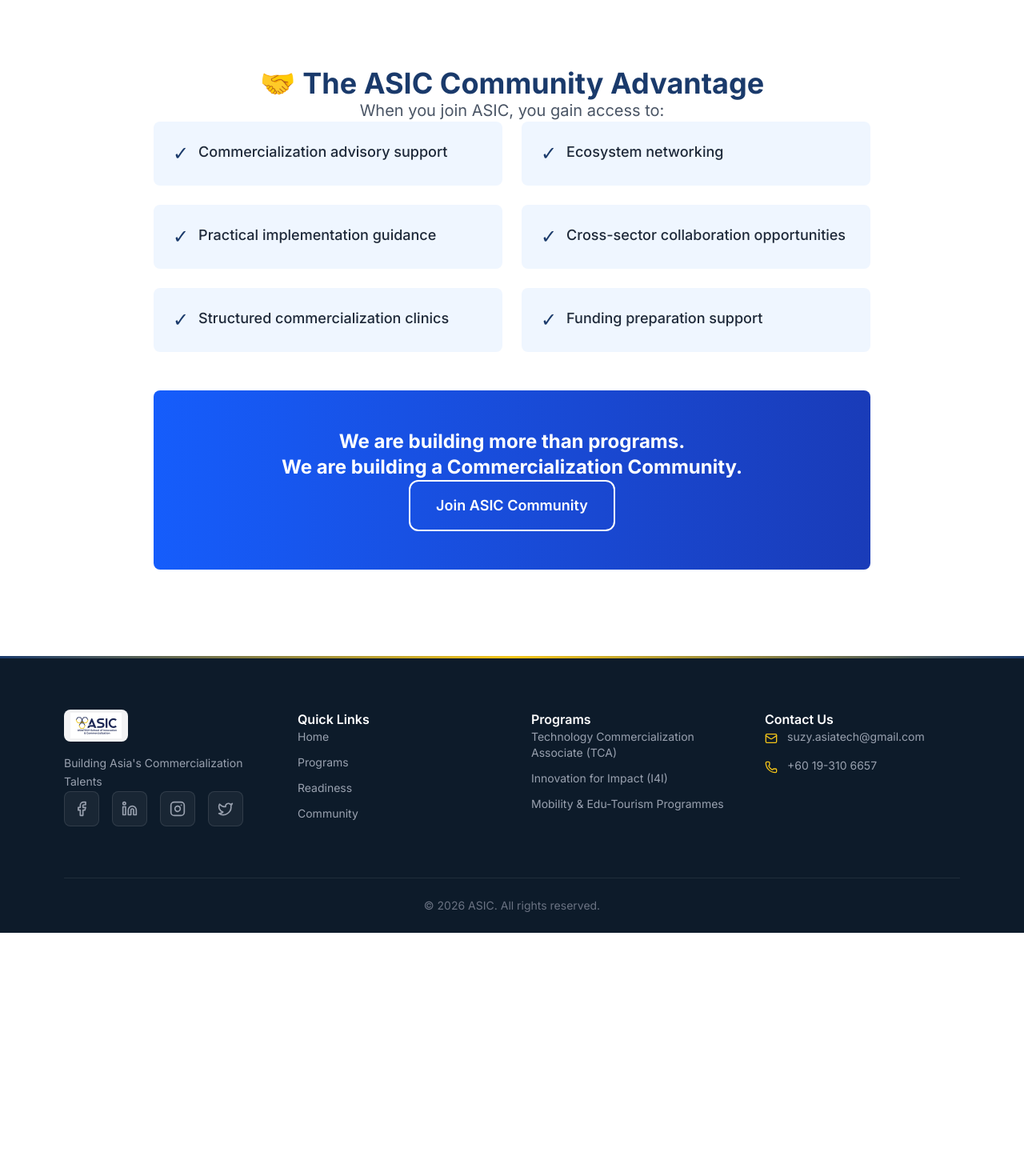
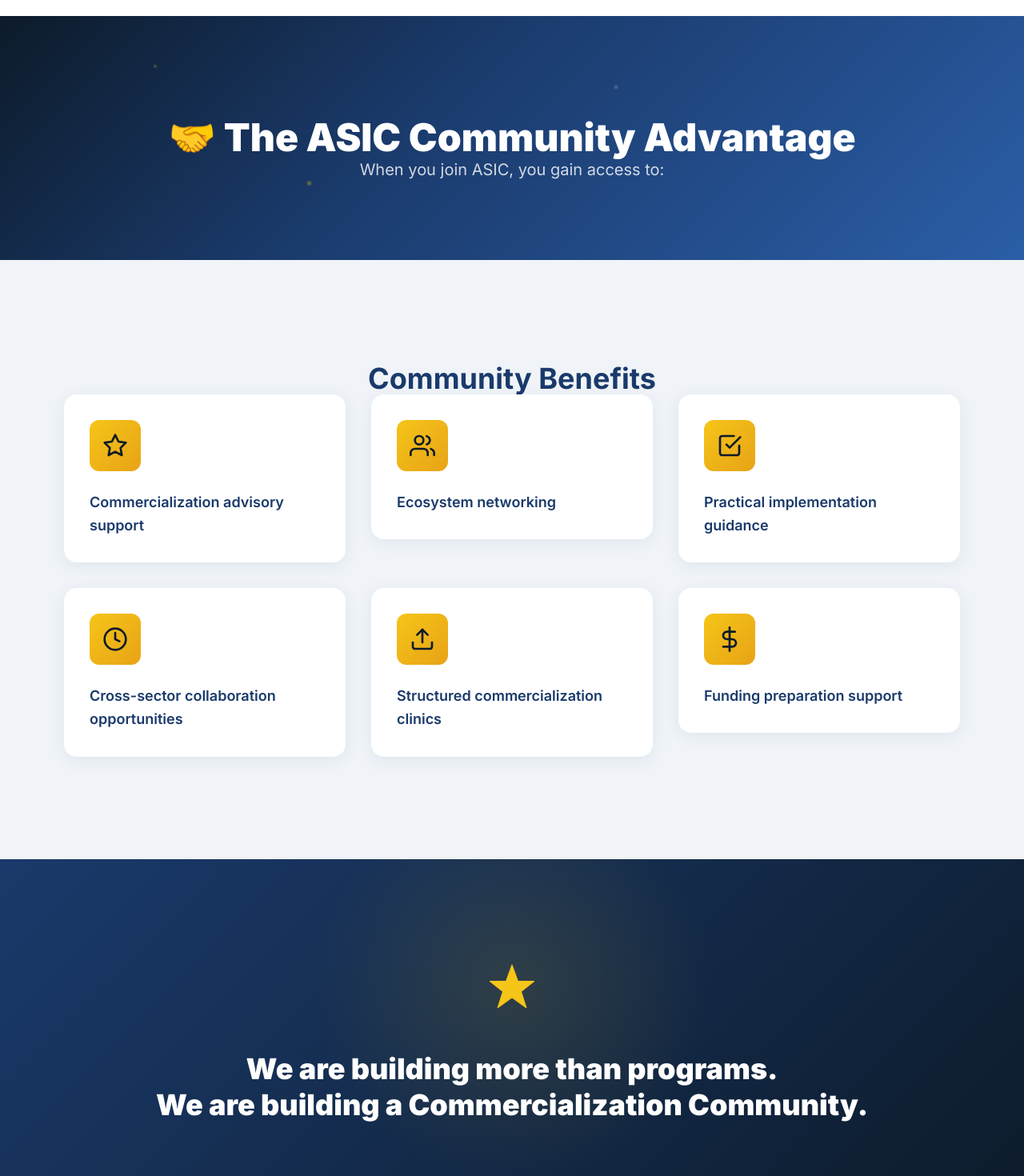
Before and after one commit to faixum/asic, a Next.js app in the folder asic-website/: page /community in a window 1280 px wide. Shown: the part 60-1530 px from the top of the page at 80% size. Before the commit the page ends 1226 px from the top, so only its background shows below. Built offline with nearby package versions, Linux system fonts and the light colour scheme.

Commit message:
Redesign: Community page with gradient hero and icon cards

```diff
--- a/asic-website/app/community/page.tsx
+++ b/asic-website/app/community/page.tsx
@@ -4,43 +4,192 @@
 import Button from '@/components/ui/Button';
 import { getContent } from '@/lib/content';
 import { useLanguage } from '@/contexts/LanguageContext';
+import { motion, useInView } from 'framer-motion';
+import { useRef } from 'react';
+
+function ScrollReveal({ children, className = '', delay = 0 }: { children: React.ReactNode; className?: string; delay?: number }) {
+  const ref = useRef(null);
+  const inView = useInView(ref, { once: true, margin: '-80px' });
+
+  return (
+    <motion.div
+      ref={ref}
+      className={className}
+      initial={{ opacity: 0, y: 60 }}
+      animate={inView ? { opacity: 1, y: 0 } : {}}
+      transition={{ duration: 0.8, delay, ease: [0.25, 0.46, 0.45, 0.94] as const }}
+    >
+      {children}
+    </motion.div>
+  );
+}
 
 export default function CommunityPage() {
   const { language } = useLanguage();
   const content = getContent(language);
 
+  const benefitIcons = [
+    <svg key="1" viewBox="0 0 24 24" fill="none" xmlns="http://www.w3.org/2000/svg" className="w-8 h-8">
+      <path d="M12 2L15.09 8.26L22 9.27L17 14.14L18.18 21.02L12 17.77L5.82 21.02L7 14.14L2 9.27L8.91 8.26L12 2Z" stroke="currentColor" strokeWidth="2" strokeLinecap="round" strokeLinejoin="round" />
+    </svg>,
+    <svg key="2" viewBox="0 0 24 24" fill="none" xmlns="http://www.w3.org/2000/svg" className="w-8 h-8">
+      <path d="M17 21V19C17 17.9391 16.5786 16.9217 15.8284 16.1716C15.0783 15.4214 14.0609 15 13 15H5C3.93913 15 2.92172 15.4214 2.17157 16.1716C1.42143 16.9217 1 17.9391 1 19V21" stroke="currentColor" strokeWidth="2" strokeLinecap="round" strokeLinejoin="round" />
+      <circle cx="9" cy="7" r="4" stroke="currentColor" strokeWidth="2" strokeLinecap="round" strokeLinejoin="round" />
+      <path d="M23 21V19C22.9993 18.1137 22.7044 17.2528 22.1614 16.5523C21.6184 15.8519 20.8581 15.3516 20 15.13" stroke="currentColor" strokeWidth="2" strokeLinecap="round" strokeLinejoin="round" />
+      <path d="M16 3.13C16.8604 3.35031 17.623 3.85071 18.1676 4.55232C18.7122 5.25392 19.0078 6.11683 19.0078 7.005C19.0078 7.89318 18.7122 8.75608 18.1676 9.45769C17.623 10.1593 16.8604 10.6597 16 10.88" stroke="currentColor" strokeWidth="2" strokeLinecap="round" strokeLinejoin="round" />
+    </svg>,
+    <svg key="3" viewBox="0 0 24 24" fill="none" xmlns="http://www.w3.org/2000/svg" className="w-8 h-8">
+      <path d="M9 11L12 14L22 4" stroke="currentColor" strokeWidth="2" strokeLinecap="round" strokeLinejoin="round" />
+      <path d="M21 12V19C21 19.5304 20.7893 20.0391 20.4142 20.4142C20.0391 20.7893 19.5304 21 19 21H5C4.46957 21 3.96086 20.7893 3.58579 20.4142C3.21071 20.0391 3 19.5304 3 19V5C3 4.46957 3.21071 3.96086 3.58579 3.58579C3.96086 3.21071 4.46957 3 5 3H16" stroke="currentColor" strokeWidth="2" strokeLinecap="round" strokeLinejoin="round" />
+    </svg>,
+    <svg key="4" viewBox="0 0 24 24" fill="none" xmlns="http://www.w3.org/2000/svg" className="w-8 h-8">
+      <circle cx="12" cy="12" r="10" stroke="currentColor" strokeWidth="2" strokeLinecap="round" strokeLinejoin="round" />
+      <path d="M12 6V12L16 14" stroke="currentColor" strokeWidth="2" strokeLinecap="round" strokeLinejoin="round" />
+    </svg>,
+    <svg key="5" viewBox="0 0 24 24" fill="none" xmlns="http://www.w3.org/2000/svg" className="w-8 h-8">
+      <path d="M21 15V19C21 19.5304 20.7893 20.0391 20.4142 20.4142C20.0391 20.7893 19.5304 21 19 21H5C4.46957 21 3.96086 20.7893 3.58579 20.4142C3.21071 20.0391 3 19.5304 3 19V15" stroke="currentColor" strokeWidth="2" strokeLinecap="round" strokeLinejoin="round" />
+      <polyline points="17 8 12 3 7 8" stroke="currentColor" strokeWidth="2" strokeLinecap="round" strokeLinejoin="round" />
+      <line x1="12" y1="3" x2="12" y2="15" stroke="currentColor" strokeWidth="2" strokeLinecap="round" strokeLinejoin="round" />
+    </svg>,
+    <svg key="6" viewBox="0 0 24 24" fill="none" xmlns="http://www.w3.org/2000/svg" className="w-8 h-8">
+      <line x1="12" y1="1" x2="12" y2="23" stroke="currentColor" strokeWidth="2" strokeLinecap="round" strokeLinejoin="round" />
+      <path d="M17 5H9.5C8.57174 5 7.6815 5.36875 7.02513 6.02513C6.36875 6.6815 6 7.57174 6 8.5C6 9.42826 6.36875 10.3185 7.02513 10.9749C7.6815 11.6313 8.57174 12 9.5 12H14.5C15.4283 12 16.3185 12.3687 16.9749 13.0251C17.6313 13.6815 18 14.5717 18 15.5C18 16.4283 17.6313 17.3185 16.9749 17.9749C16.3185 18.6313 15.4283 19 14.5 19H6" stroke="currentColor" strokeWidth="2" strokeLinecap="round" strokeLinejoin="round" />
+    </svg>,
+  ];
+
   return (
-    <div className="py-16">
-      <Container>
-        <div className="max-w-4xl mx-auto">
-          <h1 className="text-4xl font-bold text-center mb-4">
-            {content.community.title}
-          </h1>
-          <p className="text-xl text-center text-gray-600 mb-12">
-            {content.community.intro}
-          </p>
+    <>
+      {/* Hero Section */}
+      <section className="relative overflow-hidden pt-32 pb-24" style={{ background: 'linear-gradient(135deg, #0D1B2A 0%, #1A3A6B 40%, #2B5EA7 100%)' }}>
+        <div className="absolute inset-0 pointer-events-none">
+          {[
+            { w: 4, h: 4, top: 20, left: 15, bg: 'rgba(245,197,24,0.4)' },
+            { w: 3, h: 3, top: 60, left: 80, bg: 'rgba(255,255,255,0.2)' },
+            { w: 5, h: 5, top: 75, left: 30, bg: 'rgba(245,197,24,0.4)' },
+            { w: 4, h: 4, top: 40, left: 60, bg: 'rgba(255,255,255,0.2)' },
+          ].map((particle, i) => (
+            <div
+              key={i}
+              className="hero-particle"
+              style={{
+                width: particle.w,
+                height: particle.h,
+                background: particle.bg,
+                top: `${particle.top}%`,
+                left: `${particle.left}%`,
+                animationDelay: `${i * 0.7}s`,
+              }}
+            />
+          ))}
+        </div>
 
-          <div className="grid md:grid-cols-2 gap-6 mb-12">
+        <Container>
+          <motion.div
+            className="text-center relative z-10 max-w-4xl mx-auto"
+            initial={{ opacity: 0, y: 30 }}
+            animate={{ opacity: 1, y: 0 }}
+            transition={{ duration: 0.8 }}
+          >
+            <h1 className="text-4xl md:text-5xl font-black text-white mb-6">
+              {content.community.title}
+            </h1>
+            <p className="text-xl text-white/80 leading-relaxed">
+              {content.community.intro}
+            </p>
+          </motion.div>
+        </Container>
+      </section>
+
+      {/* Benefits Section */}
+      <section className="py-32" style={{ background: '#F0F4F8' }}>
+        <Container>
+          <ScrollReveal>
+            <h2 className="text-3xl md:text-4xl font-bold text-center mb-16" style={{ color: '#1A3A6B' }}>
+              {language === 'en' ? 'Community Benefits' : 'Manfaat Komuniti'}
+            </h2>
+          </ScrollReveal>
+
+          <div className="grid md:grid-cols-2 lg:grid-cols-3 gap-8 max-w-6xl mx-auto">
             {content.community.benefits.map((benefit, index) => (
-              <div key={index} className="bg-blue-50 p-6 rounded-lg">
-                <div className="flex items-start gap-3">
-                  <span className="text-2xl">✓</span>
-                  <p className="text-lg font-medium text-gray-800">{benefit}</p>
+              <ScrollReveal key={index} delay={index * 0.1}>
+                <div
+                  className="group p-8 rounded-2xl transition-all duration-300 hover:-translate-y-2"
+                  style={{
+                    background: 'white',
+                    boxShadow: '0 4px 20px rgba(26,58,107,0.08)',
+                  }}
+                  onMouseEnter={(e) => {
+                    e.currentTarget.style.boxShadow = '0 12px 40px rgba(26,58,107,0.15)';
+                  }}
+                  onMouseLeave={(e) => {
+                    e.currentTarget.style.boxShadow = '0 4px 20px rgba(26,58,107,0.08)';
+                  }}
+                >
+                  <div
+                    className="w-16 h-16 rounded-xl flex items-center justify-center mb-6 transition-all duration-300"
+                    style={{
+                      background: 'linear-gradient(135deg, #F5C518 0%, #E8A317 100%)',
+                      color: '#0D1B2A'
+                    }}
+                  >
+                    {benefitIcons[index % benefitIcons.length]}
+                  </div>
+                  <p className="text-lg font-semibold leading-relaxed" style={{ color: '#1A3A6B' }}>
+                    {benefit}
+                  </p>
                 </div>
-              </div>
+              </ScrollReveal>
             ))}
           </div>
+        </Container>
+      </section>
 
-          <div className="bg-gradient-to-r from-blue-600 to-blue-800 text-white p-12 rounded-lg text-center">
-            <p className="text-2xl font-bold mb-8 whitespace-pre-line">
-              {content.community.tagline}
-            </p>
-            <Button href="/contact" variant="outline" className="text-lg px-8 py-4">
-              Join ASIC Community
-            </Button>
-          </div>
+      {/* Tagline Section */}
+      <section className="py-32 relative overflow-hidden" style={{ background: 'linear-gradient(135deg, #1A3A6B 0%, #0D1B2A 100%)' }}>
+        <div className="absolute inset-0 pointer-events-none">
+          <div className="ambient-orb" style={{ width: 500, height: 500, top: '-20%', left: '50%', transform: 'translateX(-50%)', background: 'radial-gradient(circle, rgba(245,197,24,0.12) 0%, transparent 70%)' }} />
         </div>
-      </Container>
-    </div>
+
+        <Container>
+          <ScrollReveal>
+            <div className="max-w-4xl mx-auto text-center relative z-10">
+              <div className="mb-12 flex justify-center">
+                <svg width="64" height="64" viewBox="0 0 64 64" fill="none">
+                  <path d="M32 4L39.5 24.5H60L43.5 37.5L50 58L32 45L14 58L20.5 37.5L4 24.5H24.5L32 4Z" fill="#F5C518" stroke="#F5C518" strokeWidth="1" />
+                </svg>
+              </div>
+              <p className="text-3xl md:text-4xl font-black text-white mb-4 leading-tight whitespace-pre-line">
+                {content.community.tagline}
+              </p>
+            </div>
+          </ScrollReveal>
+        </Container>
+      </section>
+
+      {/* CTA Section */}
+      <section className="py-32 relative overflow-hidden" style={{ background: 'linear-gradient(135deg, #2B5EA7 0%, #1A8A7A 100%)' }}>
+        <div className="absolute inset-0 pointer-events-none">
+          <div className="ambient-orb cta-orb-1" style={{ width: 600, height: 600, top: '-40%', right: '-10%', background: 'radial-gradient(circle, rgba(245,197,24,0.1) 0%, transparent 60%)' }} />
+        </div>
+
+        <Container>
+          <ScrollReveal>
+            <div className="text-center relative z-10">
+              <h2 className="text-4xl md:text-5xl font-black text-white mb-6">
+                {language === 'en' ? 'Join the ASIC Community' : 'Sertai Komuniti ASIC'}
+              </h2>
+              <p className="text-lg text-white/80 mb-10 max-w-2xl mx-auto leading-relaxed">
+                {language === 'en'
+                  ? 'Connect with innovators, researchers, and entrepreneurs across Asia. Be part of a community that transforms ideas into impact.'
+                  : 'Berhubung dengan inovator, penyelidik, dan usahawan di seluruh Asia. Jadilah sebahagian daripada komuniti yang mengubah idea kepada impak.'}
+              </p>
+              <Button href="/contact" variant="secondary" className="text-lg px-12 py-5 cta-glow-btn">
+                {language === 'en' ? 'Get in Touch' : 'Hubungi Kami'}
+              </Button>
+            </div>
+          </ScrollReveal>
+        </Container>
+      </section>
+    </>
   );
 }
```
